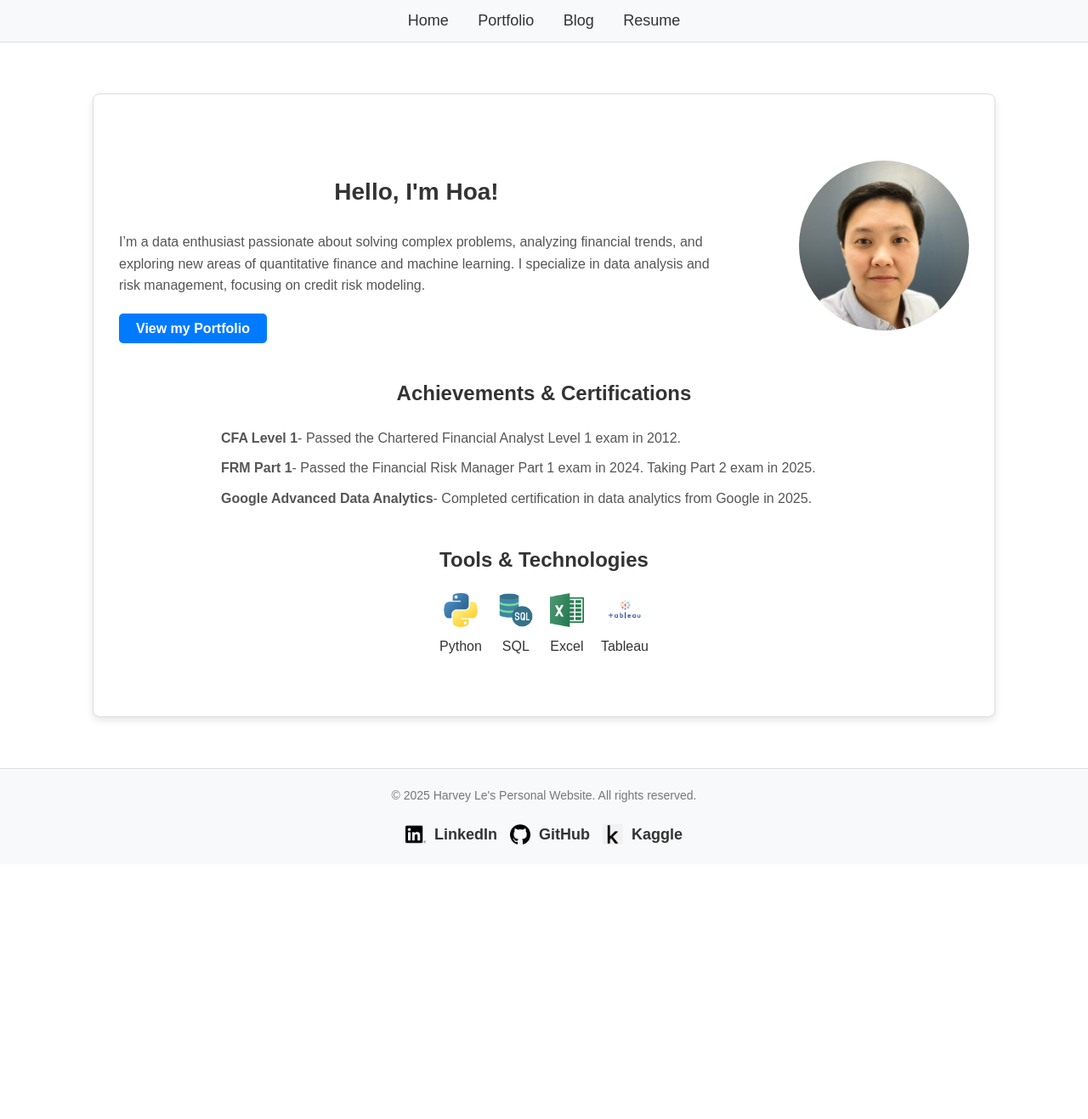
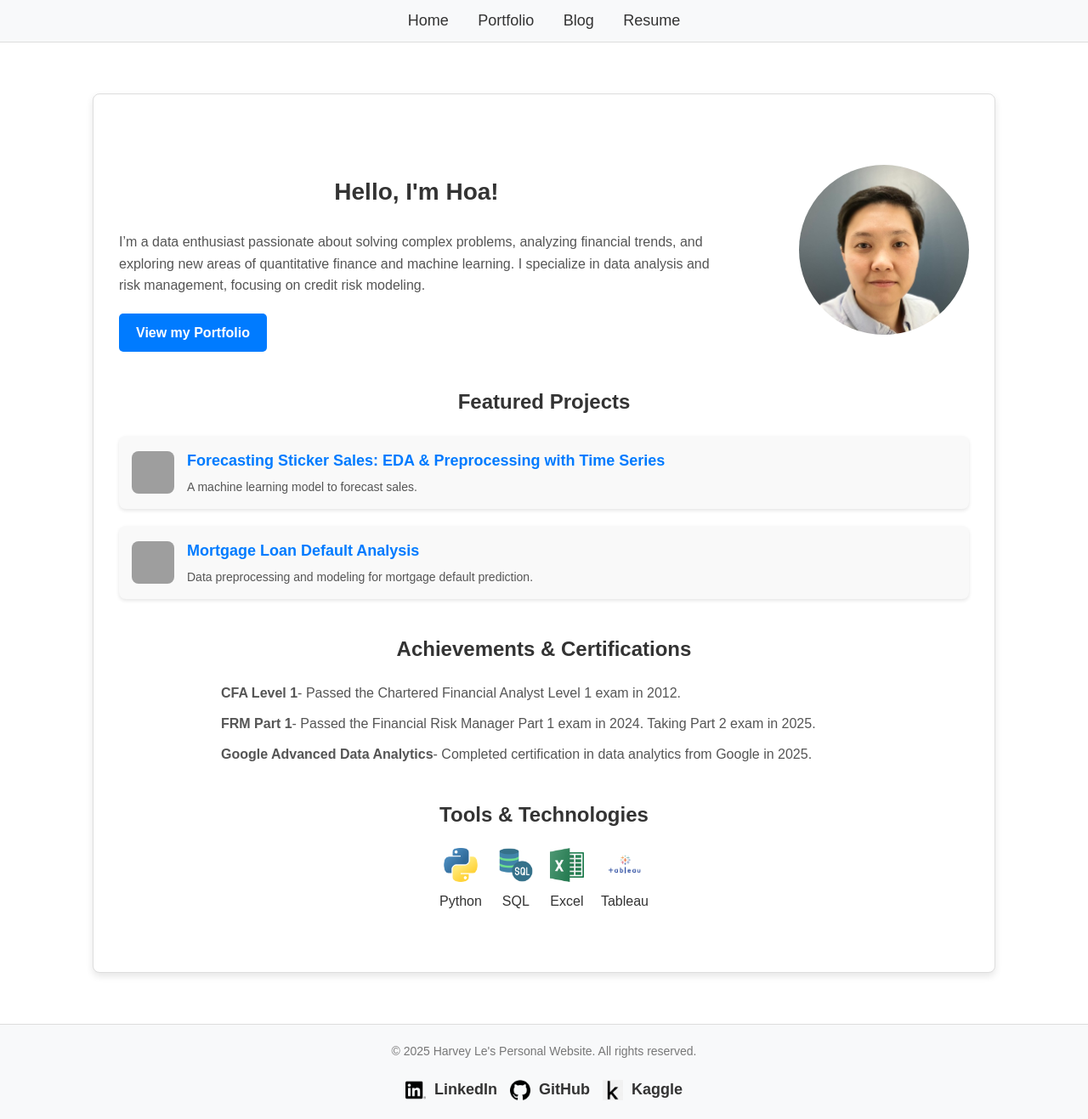
Before and after one commit to Hoale2908/hoale2908.github.io, a Jekyll site: the page built from index.html, in a window 1280 px wide. Shown: the whole page at 85% size. Built offline with Jekyll 4.4.1, drawn with Linux system fonts in a browser that asks for light colours; before the commit the page ends 1017 px from its top, so only the background shows below that; grey boxes are pictures that could not be loaded.

Commit message:
Add Featured Projects section and update CTA button styling

```diff
--- a/assets/styles.css
+++ b/assets/styles.css
@@ -145,7 +145,8 @@ main {
 
 .cta-button {
     display: inline-block;
-    padding: 5px 20px;
+    padding: 10px 20px;
+    margin: auto;
     background-color: #007bff;
     color: #fff;
     text-decoration: none;
@@ -256,3 +257,49 @@ li p {
   font-size: 14px;
   color: #555;
 }
+
+
+/* Featured Projects Section */
+.featured-projects {
+  display: flex;
+  flex-direction: column;
+  gap: 20px;
+  margin-bottom: 40px;
+}
+
+.project {
+  display: flex;
+  align-items: center;
+  gap: 15px;
+  background: #f9f9f9;
+  padding: 15px;
+  border-radius: 8px;
+  box-shadow: 0 2px 4px rgba(0, 0, 0, 0.1);
+}
+
+.project img {
+  width: 50px;
+  height: 50px;
+  border-radius: 8px;
+}
+
+.project h3 {
+  margin: 0;
+  font-size: 18px;
+}
+
+.project a {
+  text-decoration: none;
+  color: #007bff;
+}
+
+.project a:hover {
+  text-decoration: underline;
+  color: #0056b3;
+}
+
+.project p {
+  margin: 5px 0 0;
+  font-size: 14px;
+  color: #555;
+}
--- a/index.html
+++ b/index.html
@@ -20,6 +20,26 @@ title: Home
       <img src="/assets/img/profile-pic.jpg" alt="Harvey's Photo" class="profile-img">
   </div>
 </section>
+
+<!-- Featured Projects -->
+<h2>Featured Projects</h2>
+<div class="featured-projects">
+    <div class="project">
+        <img src="/assets/images/project1.png" alt="Project 1">
+        <div>
+            <h3><a href="/portfolio/project1">Forecasting Sticker Sales: EDA & Preprocessing with Time Series</a></h3>
+            <p>A machine learning model to forecast sales.</p>
+        </div>
+    </div>
+
+    <div class="project">
+        <img src="/assets/images/project2.png" alt="Project 2">
+        <div>
+            <h3><a href="/portfolio/project2">Mortgage Loan Default Analysis</a></h3>
+            <p>Data preprocessing and modeling for mortgage default prediction.</p>
+        </div>
+    </div>
+</div>
 
 <section class="achievements">
     <h2>Achievements & Certifications</h2>
```
